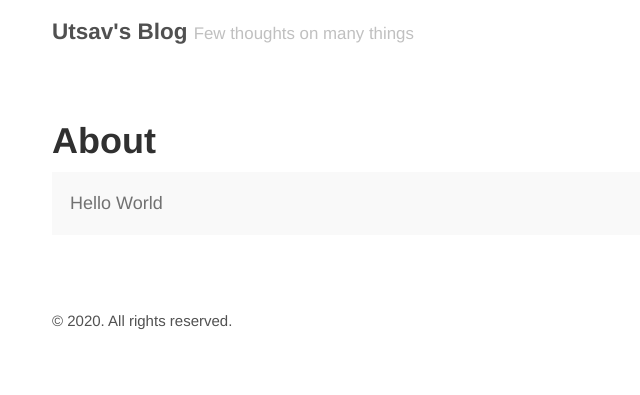
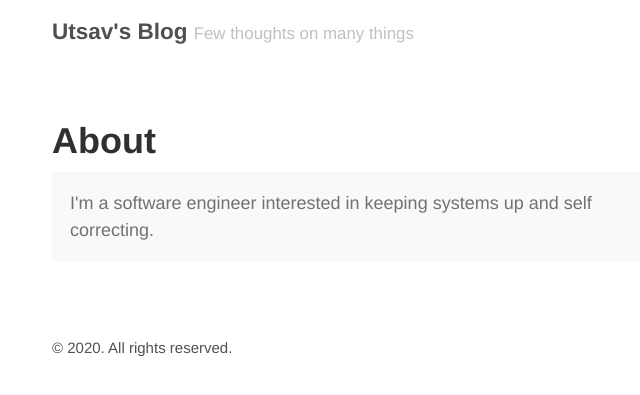
Before and after one commit to Utsav2/utsav2.github.io, a Jekyll site: the page built from about.md, in a window 1280 px wide. Shown: the top 395 px of the page, without its empty margins (273-913 px from the left). Built offline with Jekyll 4.4.1, drawn with Linux system fonts in a browser that asks for light colours.

Commit message:
Update About

```diff
--- a/about.md
+++ b/about.md
@@ -4,5 +4,5 @@ title: About
 ---
 
 <p class="message">
-  Hello World
+  I'm a software engineer interested in keeping systems up and self correcting.
 </p>
```
